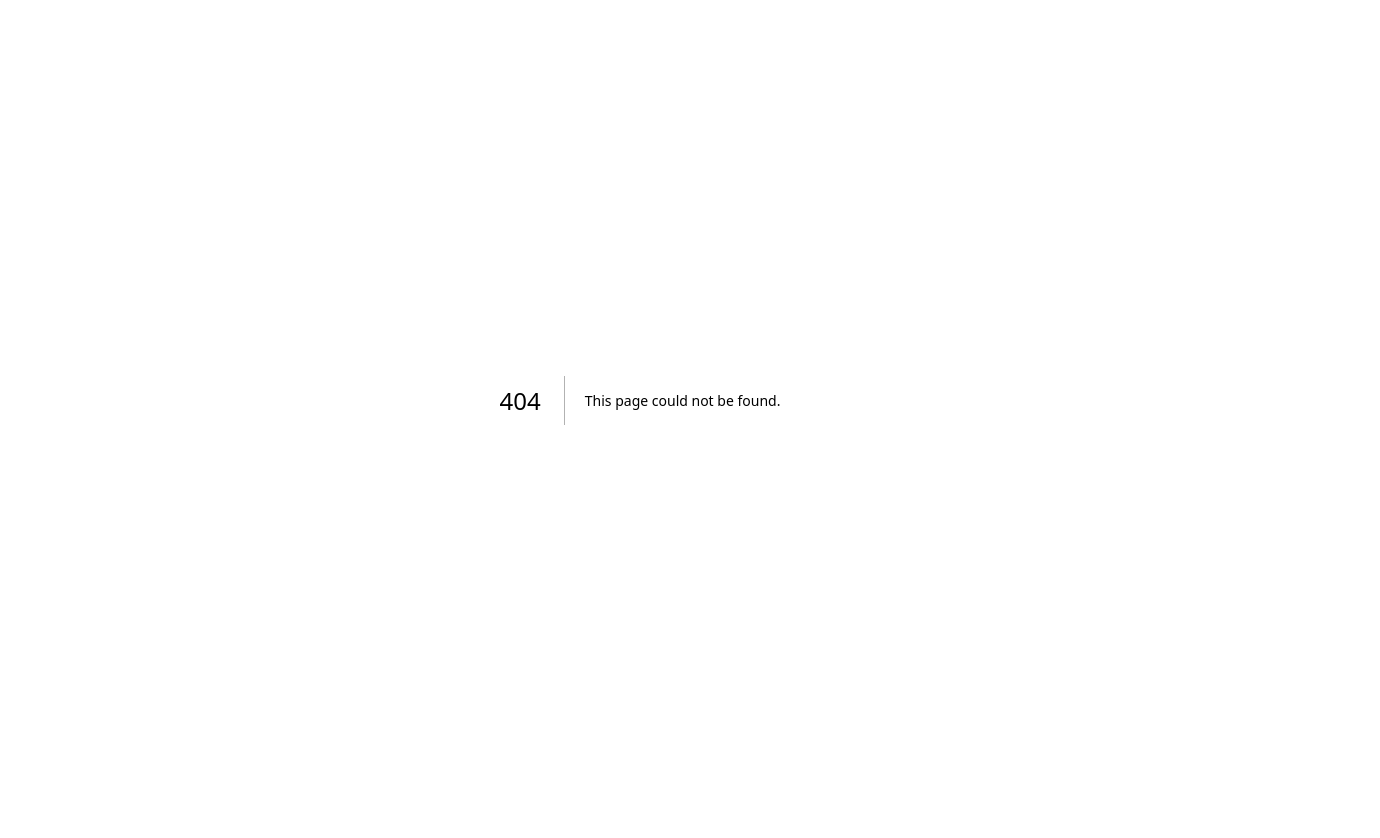
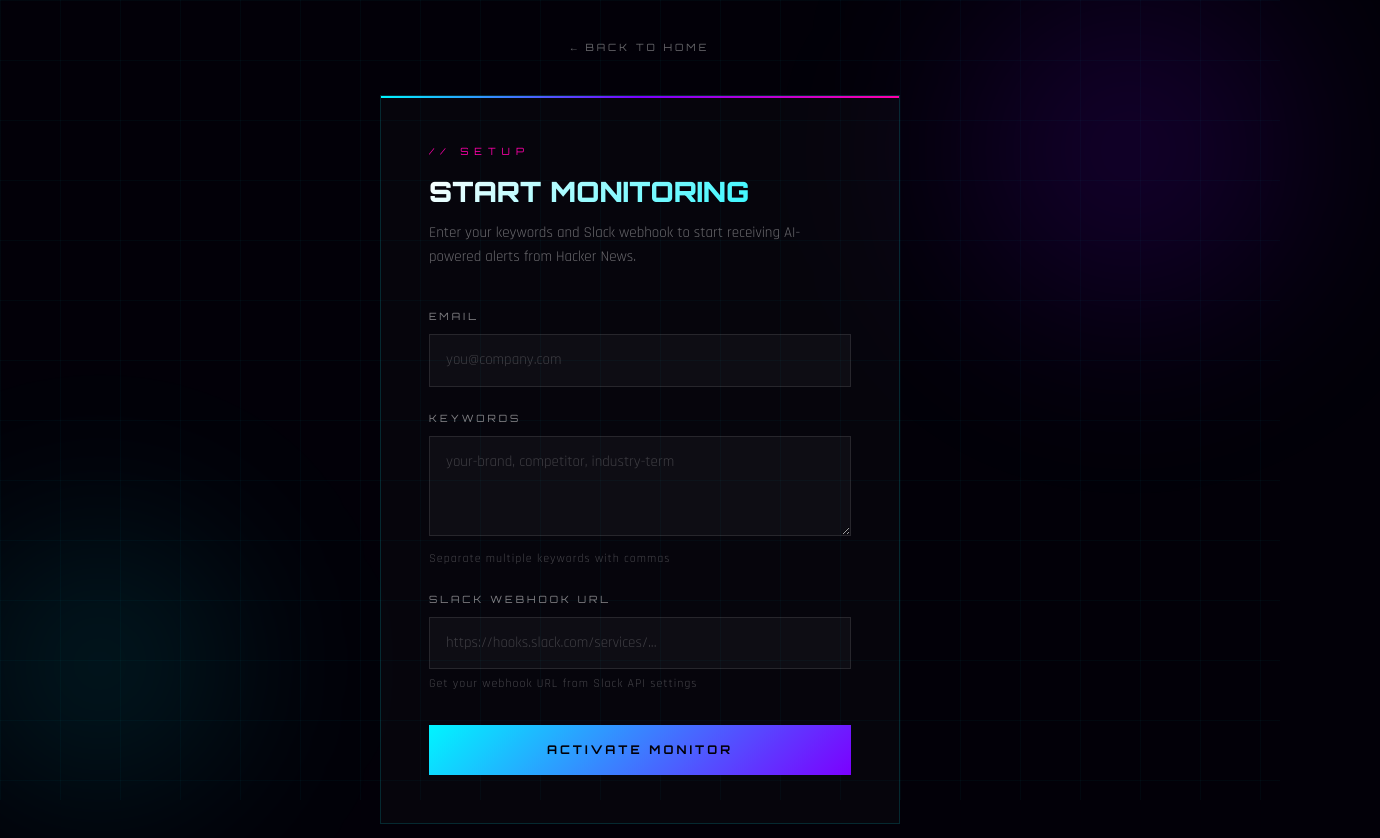
Before and after one commit to hmm-sass/hn-monitor, a Next.js app: page /app/register in a window 1280 px wide. Before the commit this address had no page. Shown: the top 838 px of the page, 1380 px wide, since content can reach past the window. Before the commit the page ends 800 px from the top, so only its background shows below. Built offline with nearby package versions, Linux system fonts and the light colour scheme.

Commit message:
add register page

```diff
--- /dev/null
+++ b/app/app/register/page.tsx
@@ -0,0 +1,134 @@
+"use client";
+
+import { FormEvent, useState } from "react";
+
+export default function Register() {
+  const [email, setEmail] = useState("");
+  const [keywords, setKeywords] = useState("");
+  const [slackWebhook, setSlackWebhook] = useState("");
+  const [isSubmitting, setIsSubmitting] = useState(false);
+  const [message, setMessage] = useState<string | null>(null);
+  const [error, setError] = useState<string | null>(null);
+
+  const handleSubmit = async (event: FormEvent<HTMLFormElement>) => {
+    event.preventDefault();
+    setIsSubmitting(true);
+    setMessage(null);
+    setError(null);
+
+    try {
+      const response = await fetch("/api/monitor", {
+        method: "POST",
+        headers: { "Content-Type": "application/json" },
+        body: JSON.stringify({ email, keywords, slackWebhook }),
+      });
+      const data: { message?: string; error?: string } = await response.json();
+      if (!response.ok) {
+        setError(data.error ?? "An error occurred.");
+        return;
+      }
+      setMessage(data.message ?? "Monitoring started successfully!");
+      setEmail("");
+      setKeywords("");
+      setSlackWebhook("");
+    } catch {
+      setError("A network error occurred. Please try again.");
+    } finally {
+      setIsSubmitting(false);
+    }
+  };
+
+  return (
+    <>
+      <style>{`
+        @import url('https://fonts.googleapis.com/css2?family=Orbitron:wght@400;700;900&family=Rajdhani:wght@300;400;600&display=swap');
+        :root{--cyan:#00f5ff;--magenta:#ff00aa;--violet:#7b00ff;--green:#00ff88;--bg:#020008;}
+        *{margin:0;padding:0;box-sizing:border-box;}
+        body{background:var(--bg);color:#fff;font-family:'Rajdhani',sans-serif;overflow-x:hidden;}
+        body::before{content:'';position:fixed;inset:0;background-image:linear-gradient(rgba(0,245,255,0.03) 1px,transparent 1px),linear-gradient(90deg,rgba(0,245,255,0.03) 1px,transparent 1px);background-size:60px 60px;pointer-events:none;z-index:0;}
+        .page{min-height:100vh;display:flex;flex-direction:column;align-items:center;justify-content:center;padding:40px;position:relative;z-index:1;}
+        .orb{position:absolute;border-radius:50%;filter:blur(80px);pointer-events:none;}
+        .orb-1{width:500px;height:500px;background:radial-gradient(circle,rgba(123,0,255,0.2),transparent 70%);top:-100px;right:-100px;}
+        .orb-2{width:400px;height:400px;background:radial-gradient(circle,rgba(0,245,255,0.15),transparent 70%);bottom:0;left:-100px;}
+        .back{font-family:'Orbitron',monospace;font-size:10px;letter-spacing:3px;color:rgba(255,255,255,0.4);text-decoration:none;text-transform:uppercase;margin-bottom:40px;display:flex;align-items:center;gap:8px;transition:color 0.3s;}
+        .back:hover{color:var(--cyan);}
+        .card{background:rgba(255,255,255,0.02);border:1px solid rgba(0,245,255,0.15);padding:48px;width:100%;max-width:520px;position:relative;}
+        .card::before{content:'';position:absolute;top:0;left:0;right:0;height:2px;background:linear-gradient(90deg,var(--cyan),var(--violet),var(--magenta));}
+        .card-label{font-family:'Orbitron',monospace;font-size:10px;letter-spacing:6px;color:var(--magenta);text-transform:uppercase;margin-bottom:12px;}
+        .card-title{font-family:'Orbitron',monospace;font-size:28px;font-weight:900;background:linear-gradient(135deg,#fff,var(--cyan));-webkit-background-clip:text;-webkit-text-fill-color:transparent;margin-bottom:8px;}
+        .card-sub{font-size:15px;color:rgba(255,255,255,0.4);margin-bottom:40px;line-height:1.6;}
+        .field{margin-bottom:24px;}
+        .label{font-family:'Orbitron',monospace;font-size:10px;letter-spacing:3px;color:rgba(255,255,255,0.5);text-transform:uppercase;margin-bottom:10px;display:block;}
+        .input{width:100%;background:rgba(255,255,255,0.03);border:1px solid rgba(255,255,255,0.1);color:#fff;padding:14px 16px;font-family:'Rajdhani',sans-serif;font-size:15px;outline:none;transition:border-color 0.3s;}
+        .input:focus{border-color:var(--cyan);}
+        .input::placeholder{color:rgba(255,255,255,0.2);}
+        textarea.input{resize:vertical;min-height:100px;}
+        .hint{font-size:12px;color:rgba(255,255,255,0.25);margin-top:6px;letter-spacing:1px;}
+        .submit{width:100%;font-family:'Orbitron',monospace;font-size:12px;letter-spacing:3px;padding:16px;background:linear-gradient(135deg,var(--cyan),var(--violet));color:var(--bg);border:none;font-weight:700;text-transform:uppercase;cursor:pointer;transition:all 0.3s;margin-top:8px;}
+        .submit:hover{box-shadow:0 10px 40px rgba(0,245,255,0.3);transform:translateY(-2px);}
+        .submit:disabled{opacity:0.5;cursor:not-allowed;transform:none;}
+        .success{margin-top:20px;padding:16px;background:rgba(0,255,136,0.05);border:1px solid rgba(0,255,136,0.3);color:var(--green);font-size:14px;letter-spacing:1px;text-align:center;}
+        .error{margin-top:20px;padding:16px;background:rgba(255,0,0,0.05);border:1px solid rgba(255,60,60,0.3);color:#ff6060;font-size:14px;letter-spacing:1px;text-align:center;}
+      `}</style>
+
+      <div className="page">
+        <div className="orb orb-1"></div>
+        <div className="orb orb-2"></div>
+
+        <a href="/" className="back">← Back to Home</a>
+
+        <div className="card">
+          <div className="card-label">// Setup</div>
+          <h1 className="card-title">START MONITORING</h1>
+          <p className="card-sub">Enter your keywords and Slack webhook to start receiving AI-powered alerts from Hacker News.</p>
+
+          <form onSubmit={handleSubmit}>
+            <div className="field">
+              <label className="label">Email</label>
+              <input
+                className="input"
+                type="email"
+                value={email}
+                onChange={(e) => setEmail(e.target.value)}
+                placeholder="you@company.com"
+                required
+              />
+            </div>
+
+            <div className="field">
+              <label className="label">Keywords</label>
+              <textarea
+                className="input"
+                value={keywords}
+                onChange={(e) => setKeywords(e.target.value)}
+                placeholder="your-brand, competitor, industry-term"
+                required
+              />
+              <p className="hint">Separate multiple keywords with commas</p>
+            </div>
+
+            <div className="field">
+              <label className="label">Slack Webhook URL</label>
+              <input
+                className="input"
+                type="url"
+                value={slackWebhook}
+                onChange={(e) => setSlackWebhook(e.target.value)}
+                placeholder="https://hooks.slack.com/services/..."
+                required
+              />
+              <p className="hint">Get your webhook URL from Slack API settings</p>
+            </div>
+
+            <button className="submit" type="submit" disabled={isSubmitting}>
+              {isSubmitting ? "ACTIVATING..." : "ACTIVATE MONITOR"}
+            </button>
+
+            {message && <div className="success">✓ {message}</div>}
+            {error && <div className="error">✗ {error}</div>}
+          </form>
+        </div>
+      </div>
+    </>
+  );
+}
```
